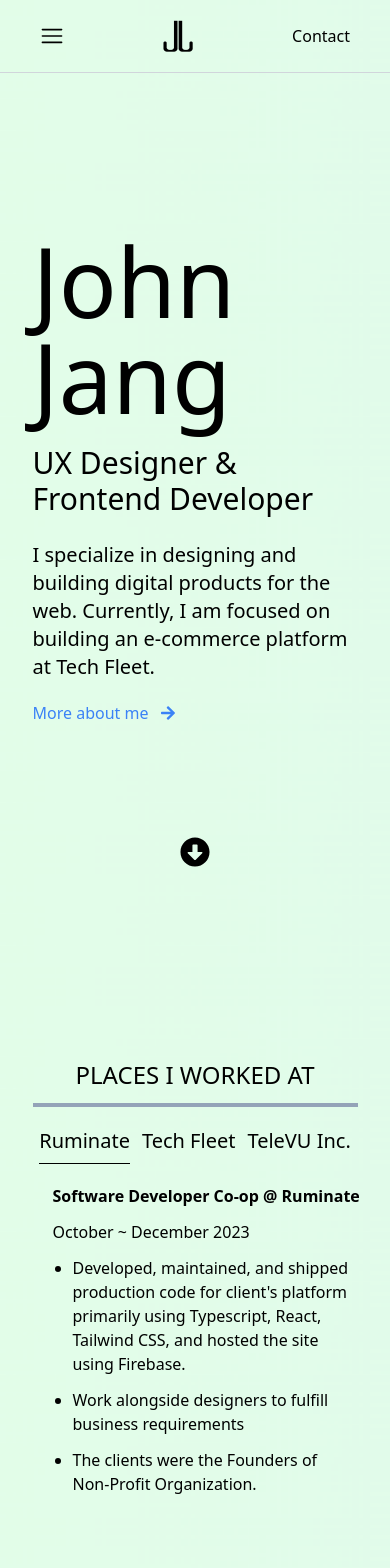
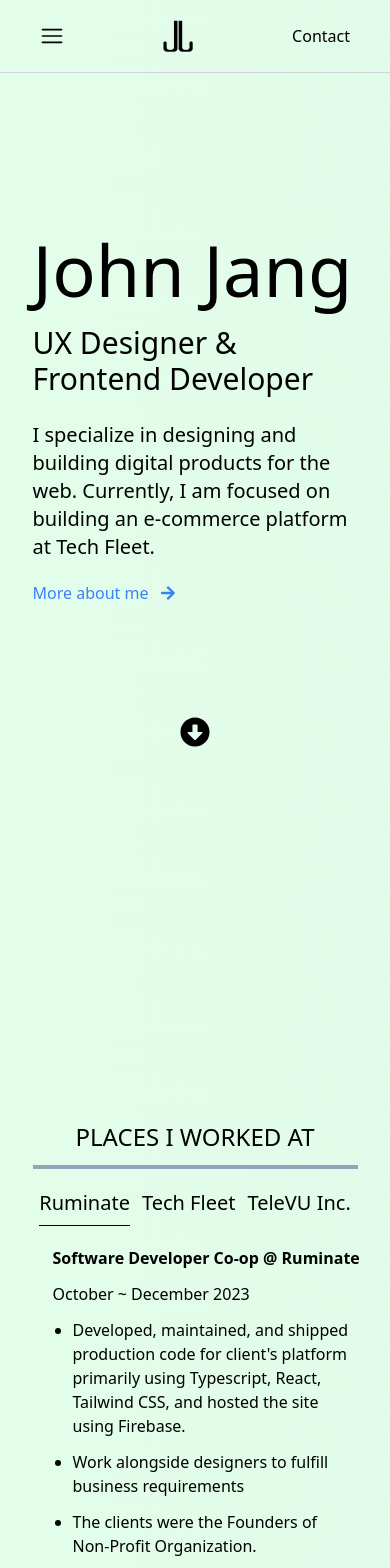
Before and after one commit to johnjang94/portfolio2, a React (Vite) app: page /home in a window 390 px wide. Shown: the top 1568 px of the page. Built offline with nearby package versions, Linux system fonts and the light colour scheme.

Commit message:
making a few font changes

```diff
--- a/src/index.css
+++ b/src/index.css
@@ -1,3 +1,4 @@
+@import url("https://fonts.googleapis.com/css2?family=Manrope:wght@200..800&display=swap");
 @tailwind base;
 @tailwind components;
 @tailwind utilities;
--- a/src/pages/home/design/design-overview.jsx
+++ b/src/pages/home/design/design-overview.jsx
@@ -5,7 +5,7 @@ import TeleVU from "../../../assets/televu.png";
 
 export default function DesignHome() {
   return (
-    <div>
+    <div className="my-64">
       <h1 className="text-2xl md:text-4xl text-center">DESIGN AT THE LATEST</h1>
       <h2 className="text-7xl md:text-9xl my-2 text-center">TELEVU</h2>
       <img src={TeleVU} alt="TeleVU" width={650} className="mx-auto" />
--- a/src/pages/home/development/development-overview.jsx
+++ b/src/pages/home/development/development-overview.jsx
@@ -5,7 +5,7 @@ import Ruminate from "../../../assets/ruminate.png";
 
 export default function DevelopmentHome() {
   return (
-    <div className="mt-48">
+    <div className="mt-64">
       <h1 className="text-xl md:text-4xl text-center">
         DEVELOPMENT AT THE LATEST
       </h1>
--- a/src/pages/home/home.jsx
+++ b/src/pages/home/home.jsx
@@ -12,10 +12,11 @@ export default function Home() {
   useEffect(() => {
     window.scrollTo(0, 0);
   }, []);
+
   return (
     <div className="lg:my-24 my-40 mx-auto lg:w-7/12 w-10/12">
       <header>
-        <h1 className="lg:text-9xl text-8xl">John Jang</h1>
+        <h1 className="lg:text-9xl text-7xl">John Jang</h1>
         <h2 className="lg:mt-5 mt-5 lg:text-3xl text-3xl">
           UX Designer & Frontend Developer
         </h2>
@@ -33,7 +34,11 @@ export default function Home() {
             <FaArrowRight />
           </Link>
         </div>
-        <FaArrowAltCircleDown className="lg:mt-14 my-28 mx-auto text-3xl animate-bounce hover:cursor-pointer" />
+        <div className="text-center">
+          <button>
+            <FaArrowAltCircleDown className="lg:mt-14 my-28 mx-auto text-3xl animate-bounce hover:cursor-pointer" />
+          </button>
+        </div>
       </header>
       <section>
         <Work />
--- a/src/pages/home/work/work.jsx
+++ b/src/pages/home/work/work.jsx
@@ -10,7 +10,7 @@ export default function Work() {
     setSelectedComponent(component);
   };
   return (
-    <div className="my-48">
+    <div className="my-64">
       <header className="md:flex justify-between items-center">
         <h1 className="md:text-4xl text-2xl text-center md:text-start mb-3">
           PLACES I WORKED AT
--- a/src/pages/initial-landing/initialLanding.css
+++ b/src/pages/initial-landing/initialLanding.css
@@ -5,7 +5,7 @@
     margin-left: -100%;
   }
   100% {
-    font-size: 8rem;
+    font-size: 6rem;
   }
 }
 
@@ -16,11 +16,11 @@
 @keyframes h1-animation2 {
   0% {
     margin-top: 0;
-    font-size: 8rem;
+    font-size: 6rem;
   }
   100% {
     margin-top: -90px;
-    font-size: 8rem;
+    font-size: 6rem;
   }
 }
 
@@ -31,11 +31,11 @@
 @keyframes h1-animation3 {
   0% {
     margin-top: -90px;
-    font-size: 8rem;
+    font-size: 6rem;
     opacity: 1;
   }
   100% {
-    font-size: 8rem;
+    font-size: 6rem;
     opacity: 0;
     transform: translateY(-500px);
   }
@@ -54,11 +54,13 @@
     margin-top: -50px;
     display: block;
     opacity: 0.5;
+    font-size: 2rem;
   }
   100% {
     margin-top: -40px;
     display: block;
     opacity: 1;
+    font-size: 2rem;
   }
 }
 
@@ -69,12 +71,12 @@
 @keyframes h3-animation2 {
   0% {
     margin-top: -40px;
-    font-size: 3rem;
+    font-size: 2rem;
     opacity: 1;
   }
   100% {
     margin-top: -40px;
-    font-size: 3rem;
+    font-size: 2rem;
     opacity: 0;
     transform: translateY(-500px);
   }
--- a/src/pages/initial-landing/initialLanding.jsx
+++ b/src/pages/initial-landing/initialLanding.jsx
@@ -36,9 +36,9 @@ export default function InitialLanding() {
   }, [navigate]);
 
   return (
-    <div id="landing" className="text-center py-72 bg-white">
+    <div id="landing" className="text-center py-80 bg-white">
       <h1 id="big-text">Welcome</h1>
-      <h3 id="sub-text" className="text-5xl">
+      <h3 id="sub-text" className="text-center">
         to John Jang&#39;s Portfolio
       </h3>
     </div>
```
